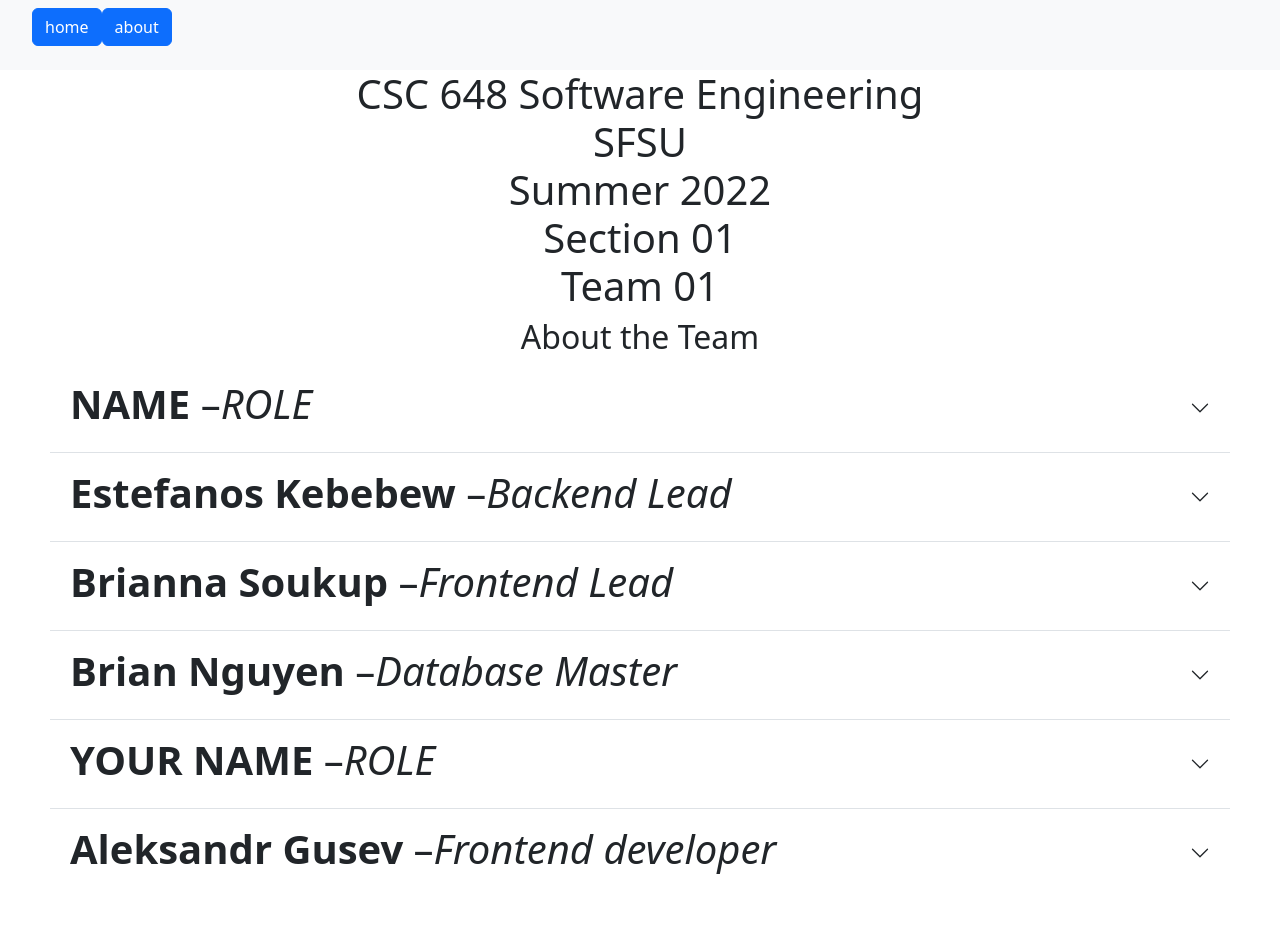
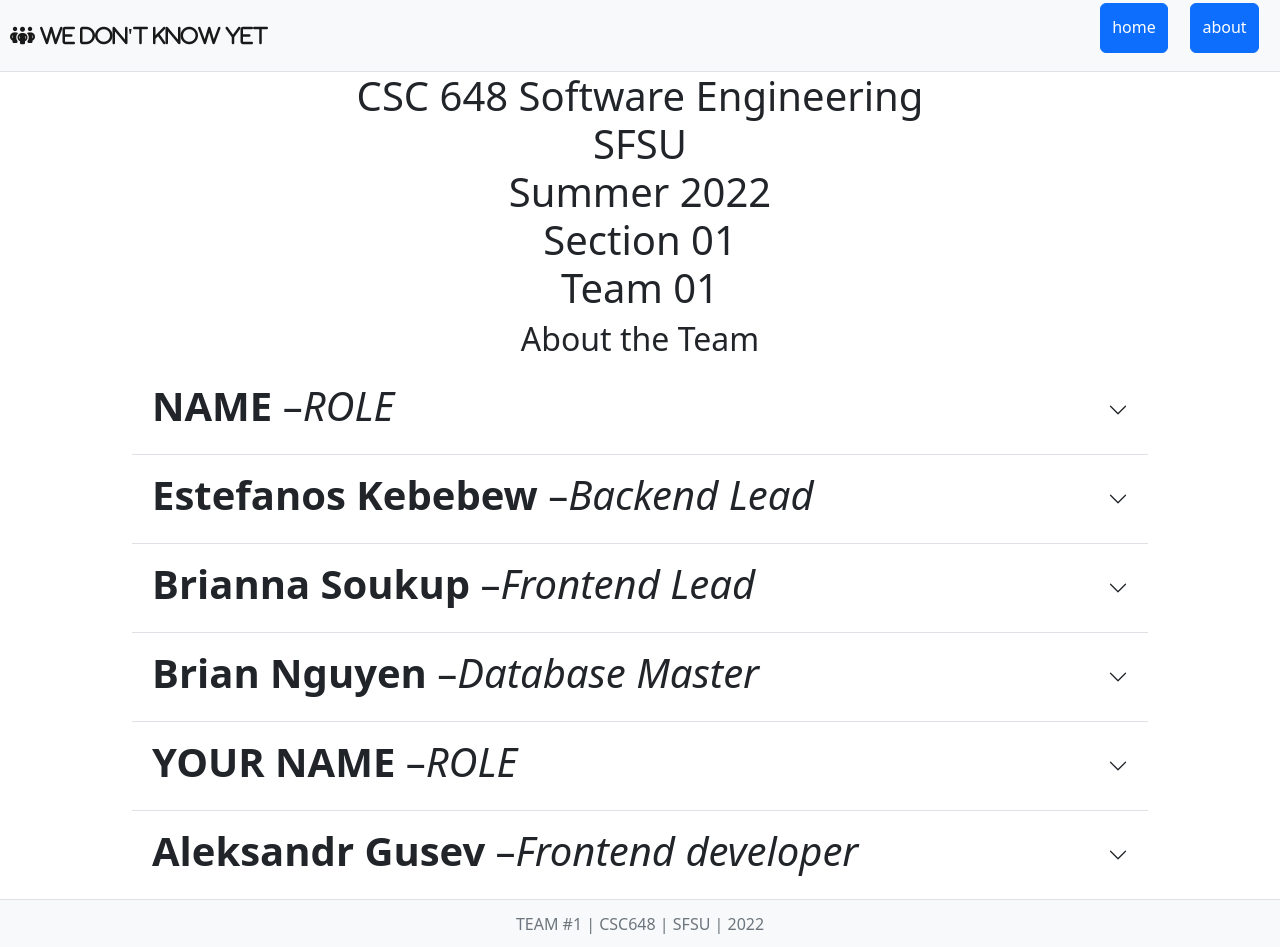
Before and after one commit to bsoukup1108/GatorShare, a React (Create React App) app in the folder application/client/: page /about in a window 1280 px wide. Before the commit the page ends 897 px from the top, so only its background shows below. Built offline with nearby package versions, Linux system fonts and the light colour scheme.

Commit message:
added footer

```diff
--- a/application/client/public/index.html
+++ b/application/client/public/index.html
@@ -14,7 +14,7 @@
     <link href="https://cdn.jsdelivr.net/npm/bootstrap@5.2.0-beta1/dist/css/bootstrap.min.css" rel="stylesheet" integrity="sha384-0evHe/X+R7YkIZDRvuzKMRqM+OrBnVFBL6DOitfPri4tjfHxaWutUpFmBp4vmVor" crossorigin="anonymous">
     <script src="https://cdn.jsdelivr.net/npm/bootstrap@5.2.0-beta1/dist/js/bootstrap.bundle.min.js" integrity="sha384-pprn3073KE6tl6bjs2QrFaJGz5/SUsLqktiwsUTF55Jfv3qYSDhgCecCxMW52nD2" crossorigin="anonymous"></script>
     <!-- fontawesome -->
-    <script src="https://kit.fontawesome.com/98de5d11e7.js" crossorigin="anonymous"></script>
+    <script src="https://kit.fontawesome.com/2fa95ce6c2.js" crossorigin="anonymous"></script>
     <title>We don't have project name yet</title>
   </head>
   <body>
--- a/application/client/src/App.css
+++ b/application/client/src/App.css
@@ -1,16 +1,21 @@
+html {
+	min-width: 600px;
+}
+
 * {
 	box-sizing: border-box;
 	margin: 0;
 	padding: 0;
 }
-
-.container {}
-
-body {
-
+#root {
+	height: 100vh;
+	display: flex;
+	flex-direction: column;
+	justify-content: space-between;
 }
 
-footer {
+.container {
+	min-width: 320px;
 }
 
 h1 {
@@ -31,7 +36,7 @@ a:hover {
 }
 
 .img-about > img {
-	width: 600px;
+	width: 100%;
 	max-width: 600px;
 	padding: 10px;
 }
@@ -39,8 +44,24 @@ a:hover {
 	text-align: center;
 }
 
-
-
-.accordion-item {
+#accordionProfile {
 	margin: 0 50px;
 }
+
+nav {
+	display: flex;
+	justify-content: space-between !important;
+	padding: 10px !important;
+	height: 4.5rem !important;
+}
+
+nav > ul > .btn {
+	height: 50px;
+	margin: 0 0.7rem;
+	padding: 0.7rem;
+}
+
+footer {
+	text-align: center;
+	padding: 0.7rem;
+}
--- a/application/client/src/App.js
+++ b/application/client/src/App.js
@@ -3,6 +3,7 @@ import React, { Fragment } from 'react';
 import { BrowserRouter, Route, Routes } from 'react-router-dom';
 import Navbar from './components/navbar/Navbar';
 import About from './components/about/About';
+import Footer from './components/footer/Footer';
 
 const App = () => (
 	<BrowserRouter>
@@ -11,6 +12,7 @@ const App = () => (
 			<Routes>
 				<Route exact path='/about' element={<About />} />
 			</Routes>
+			<Footer />
 		</Fragment>
 	</BrowserRouter>
 );
--- a/application/client/src/components/about/About.js
+++ b/application/client/src/components/about/About.js
@@ -7,8 +7,13 @@ import Estefanos from '../../img/Estefanos.jpg';
 const About = () => {
 	return (
 		<Fragment>
+			<div className='container'>
 				<h1>
-				CSC 648 Software Engineering<br></br>SFSU<br></br>Summer 2022
+					CSC 648 Software Engineering
+					<br />
+					SFSU
+					<br />
+					Summer 2022
 					<br></br>Section 01<br></br>Team 01
 				</h1>
 				<h2>About the Team</h2>
@@ -107,20 +112,21 @@ const About = () => {
 								<img src={briannasPic} alt='pic' />
 							</div>
 							<div class='accordion-body'>
-							Hello, I'm a fourth-year computer science student at
-							SFSU with a focus on front-end development. I am
-							originally from Calgary, Alberta, but moved to Daly
-							City, California for college. I consider myself to
-							be a person that is honest, determined, and
-							motivated, as well as someone who learns from their
-							mistakes. I am a creative, open-minded, and
-							laid-back person. I enjoy taking on new tasks and
-							feel that by working in a team, we can accomplish
-							more. I learned Java, Javascript, HTML, CSS, React,
-							and other programming languages during my studies.
-							When I'm not focusing on school, I like to be around
-							friends and family. I also love video games, horror
-							films, and car shows.
+								Hello, I'm a fourth-year computer science
+								student at SFSU with a focus on front-end
+								development. I am originally from Calgary,
+								Alberta, but moved to Daly City, California for
+								college. I consider myself to be a person that
+								is honest, determined, and motivated, as well as
+								someone who learns from their mistakes. I am a
+								creative, open-minded, and laid-back person. I
+								enjoy taking on new tasks and feel that by
+								working in a team, we can accomplish more. I
+								learned Java, Javascript, HTML, CSS, React, and
+								other programming languages during my studies.
+								When I'm not focusing on school, I like to be
+								around friends and family. I also love video
+								games, horror films, and car shows.
 							</div>
 						</div>
 					</div>
@@ -154,10 +160,11 @@ const About = () => {
 								<img src={aleksPic} alt='pic' />
 							</div>
 							<div class='accordion-body'>
-							Hello, I'm a transfer student and currently in my
-							fourth year at SFSU. I was born and raised in San
-							Jose. My hobbies include weightlifting, tennis, and
-							a new hobby I am getting into is golf.{' '}
+								Hello, I'm a transfer student and currently in
+								my fourth year at SFSU. I was born and raised in
+								San Jose. My hobbies include weightlifting,
+								tennis, and a new hobby I am getting into is
+								golf.{' '}
 							</div>
 						</div>
 					</div>
@@ -222,11 +229,13 @@ const About = () => {
 							<div class='accordion-body'>
 								<p>
 									Hello! My name is Aleksandr. I'm a senior
-								Computer Science student at SFSU. I have some
-								experience with HTML/CSS, JS, and ReactJS. In my
-								future work, I would like to focus on frontend.
-								I also enjoy hiking or playing soccer.
+									Computer Science student at SFSU. I have
+									some experience with HTML/CSS, JS, and
+									ReactJS. In my future work, I would like to
+									focus on frontend. I also enjoy hiking or
+									playing soccer.
 								</p>
+							</div>
 						</div>
 					</div>
 				</div>
--- a/application/client/src/components/footer/Footer.js
+++ b/application/client/src/components/footer/Footer.js
@@ -3,7 +3,13 @@ import React, { Fragment } from 'react';
 const Footer = () => {
 	return (
 		<Fragment>
-			<footer class=''></footer>
+			<footer class='border-top bg-light'>
+				<div>
+					<span class='text-muted'>
+						TEAM #1 | CSC648 | SFSU | 2022
+					</span>
+				</div>
+			</footer>
 		</Fragment>
 	);
 };
--- a/application/client/src/components/navbar/Navbar.js
+++ b/application/client/src/components/navbar/Navbar.js
@@ -4,7 +4,10 @@ import { Link } from 'react-router-dom';
 const Navbar = () => {
 	return (
 		<Fragment>
-			<nav className='navbar bg-light'>
+			<nav class='navbar sticky-top navbar-expand-lg navbar-light bg-light border-bottom'>
+				<a class='navbar-brand' href='/'>
+					<i class='fa-solid fa-people-group'> We don't know yet</i>
+				</a>
 				<ul>
 					<li className='btn btn-primary'>
 						<Link to='/'>home</Link>
```
Lines whose indentation alone changed are shown as unchanged.
